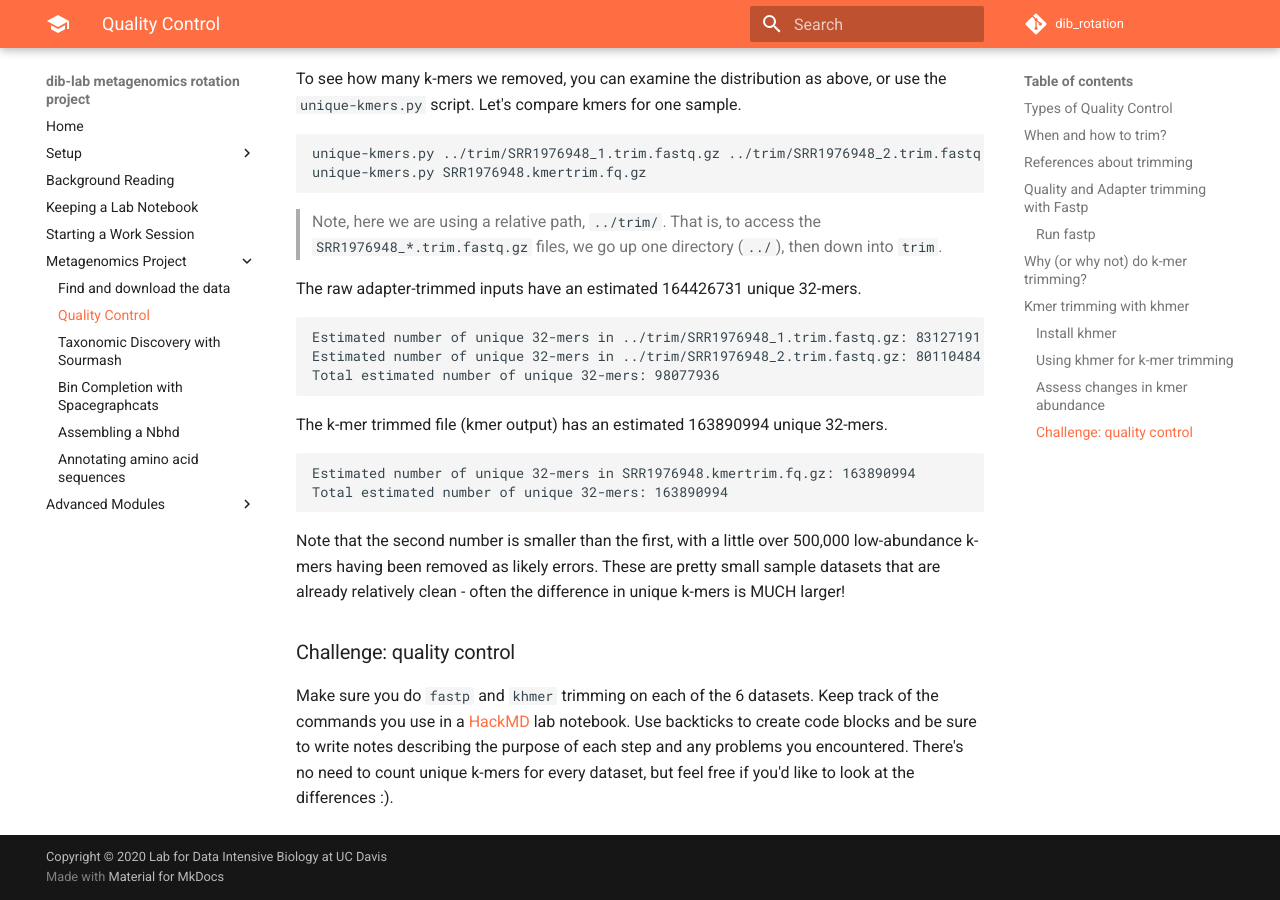
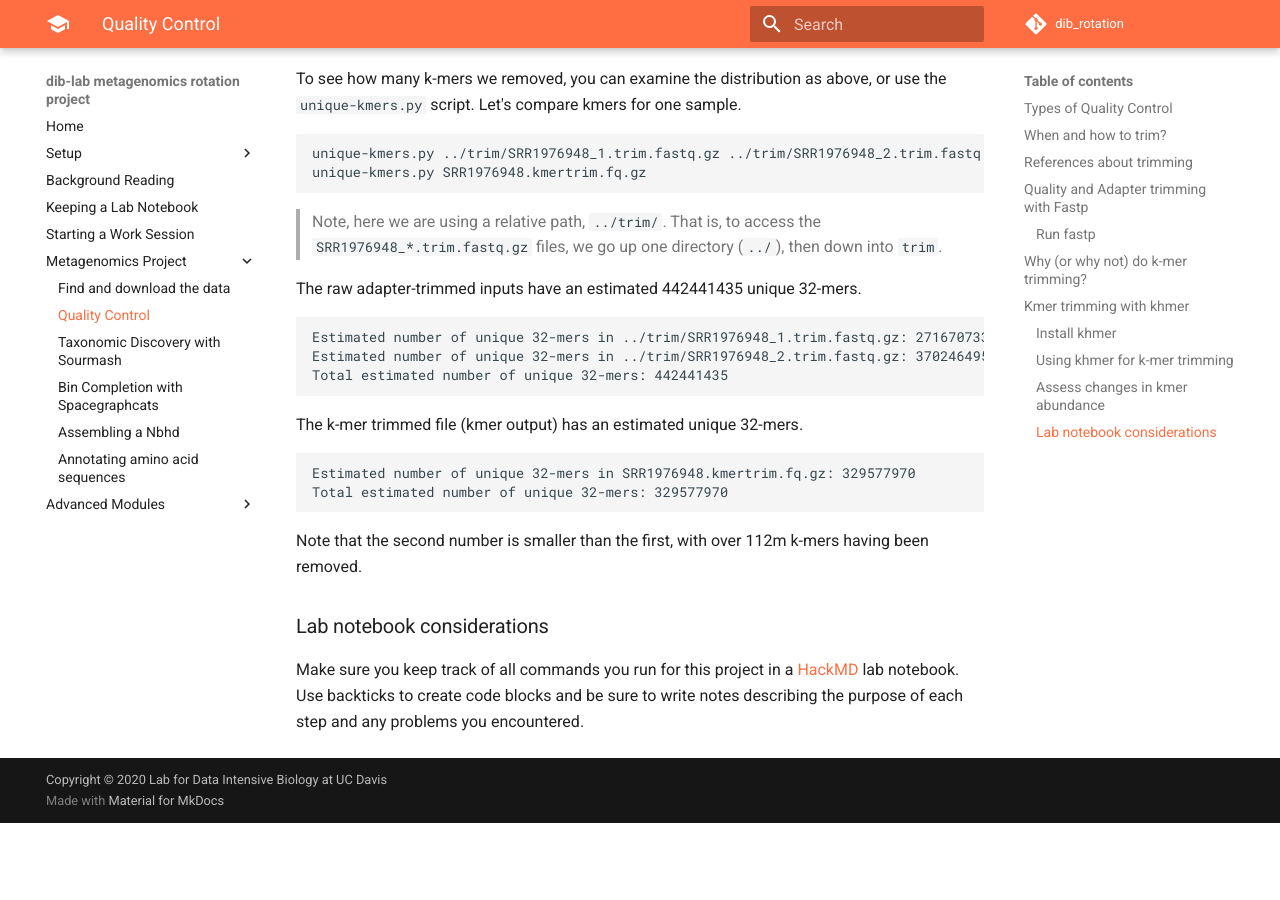
Before and after one commit to dib-lab/dib_rotation, an MkDocs documentation site: the page built from doc/06_quality_control.md, in a window 1280 px wide and 900 px high, scrolled down 7618 px. Built offline with MkDocs 1.6.1 and Material for MkDocs 9.7.7, drawn with Linux system fonts in a browser that asks for light colours; comment, search, counter and statistics services are not loaded; after the commit the page ends 8441 px from its top, so only the background shows below that; some of the changed text lies outside the part shown.

Commit message:
finish qc fixes

````diff
--- a/doc/06_quality_control.md
+++ b/doc/06_quality_control.md
@@ -115,7 +115,8 @@
 A score of 20 is a 1 in 100 chance that the base is inaccurate. 30 is 1 in 1,000. And 40 in 1 in 10,000.
 By using a score of 4, we are more likely to keep data that has a high probability of being accurate.
 
-As done in [downloading sequencing data](05_starting_with_data.md), you can use `scp` to copy the html report to your computer:
+As done in [downloading sequencing data](05_starting_with_data.md), you can use `scp` to copy the html report to your computer.
+Make sure you're running this command _from your own computer_, not from `farm`.
 
 ```
 scp -P 2022  -i /path/to/key/file username@farm.cse.ucdavis.edu:~/2020_rotation_project/trim/*.html ./
@@ -175,13 +176,13 @@
 Activate your project environment again:
 
 ```
-conda activate nsurp-env
+conda activate dib_rotation
 ```
 
 ### Install khmer
 
 We need to install the software we will use to perform k-mer trimming, `khmer`.
-Make sure you activate the conda environment you are using for this project with `conda activate env_name`.
+Make sure you've activated the conda environment you are using for this project before running this command!
 
 ```
 conda install -y khmer
@@ -226,25 +227,22 @@
 > That is, to access the `SRR1976948_*.trim.fastq.gz` files, we go up one directory (`../`), then down into `trim`.
 
 
-The raw adapter-trimmed inputs have an estimated 164426731 unique 32-mers.
+The raw adapter-trimmed inputs have an estimated 442441435 unique 32-mers.
 ```
-Estimated number of unique 32-mers in ../trim/SRR1976948_1.trim.fastq.gz: 83127191
-Estimated number of unique 32-mers in ../trim/SRR1976948_2.trim.fastq.gz: 80110484
-Total estimated number of unique 32-mers: 98077936
+Estimated number of unique 32-mers in ../trim/SRR1976948_1.trim.fastq.gz: 271670733
+Estimated number of unique 32-mers in ../trim/SRR1976948_2.trim.fastq.gz: 370246495
+Total estimated number of unique 32-mers: 442441435
 ```
 
-The k-mer trimmed file (kmer output) has an estimated 163890994 unique 32-mers.
+The k-mer trimmed file (kmer output) has an estimated  unique 32-mers.
 ```
-Estimated number of unique 32-mers in SRR1976948.kmertrim.fq.gz: 163890994
-Total estimated number of unique 32-mers: 163890994
+Estimated number of unique 32-mers in SRR1976948.kmertrim.fq.gz: 329577970
+Total estimated number of unique 32-mers: 329577970
 ```
 
-Note that the second number is smaller than the first, with a little over 500,000 low-abundance k-mers having been removed as likely errors.
-These are pretty small sample datasets that are already relatively clean - often the difference in unique k-mers is MUCH larger!
+Note that the second number is smaller than the first, with over 112m k-mers having been removed.
 
-### Challenge: quality control
+### Lab notebook considerations
 
-Make sure you do `fastp` and `khmer` trimming on each of the 6 datasets.
-Keep track of the commands you use in a [HackMD](hackmd.io) lab notebook.
+Make sure you keep track of all commands you run for this project in a [HackMD](hackmd.io) lab notebook.
 Use backticks to create code blocks and be sure to write notes describing the purpose of each step and any problems you encountered.
-There's no need to count unique k-mers for every dataset, but feel free if you'd like to look at the differences :).
````
